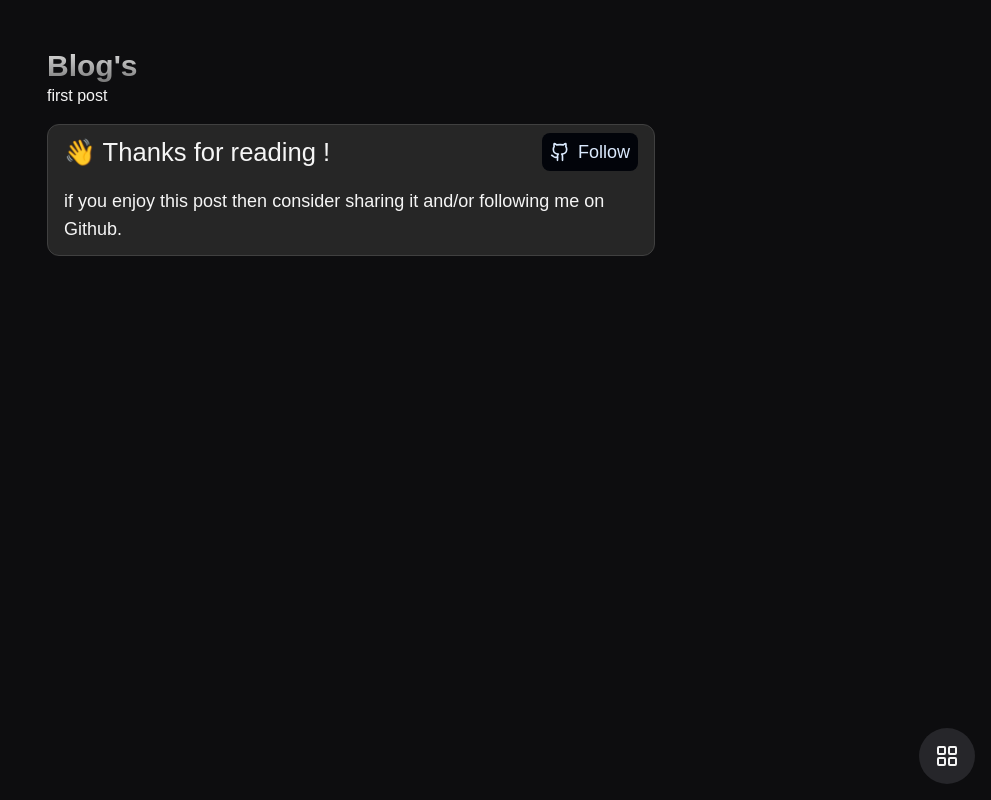
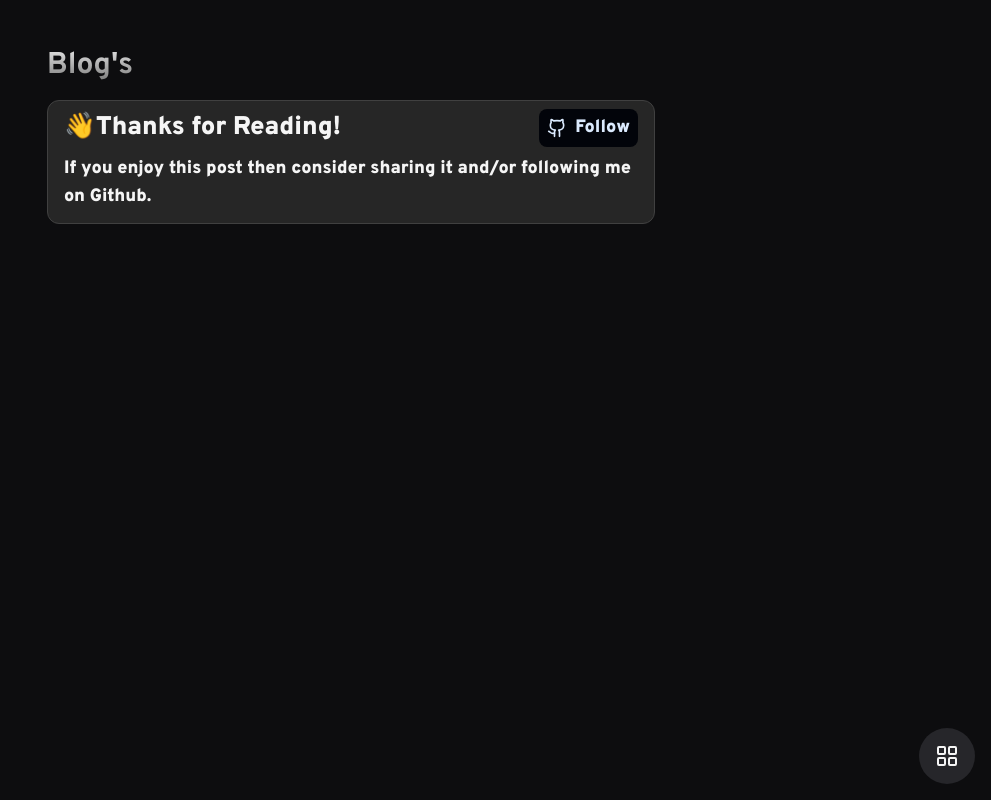
Before and after one commit to techie084/Techie08, a SvelteKit app: page /blog in a window 1280 px wide. Shown: the whole page, without its empty margins (289-1280 px from the left). Built offline with nearby package versions, Linux system fonts and the light colour scheme.

Commit message:
fix: Added font

```diff
--- a/src/app.css
+++ b/src/app.css
@@ -2,8 +2,6 @@
 @import 'tailwindcss/components';
 @import 'tailwindcss/utilities';
 
-/* <!-- fonts.google --> */
-@import url('https://fonts.googleapis.com/css2?family=Overpass:ital,wght@0,100..900;1,100..900&display=swap');
 
 * {
 	transition: all 300ms ease;
--- a/src/app.html
+++ b/src/app.html
@@ -5,6 +5,10 @@
 		<!-- Fav - icon -->
 		<link rel="icon" href="%sveltekit.assets%/favicon.ico" />
 		<meta name="viewport" content="width=device-width, initial-scale=1" />
+		<!-- fonts.google -->
+		<style>
+			@import url('https://fonts.googleapis.com/css2?family=Overpass:ital,wght@0,100..900;1,100..900&display=swap');
+		</style>
 		%sveltekit.head%
 	</head>
 	<body data-sveltekit-preload-data="hover">
--- a/src/lib/component/blog.svelte
+++ b/src/lib/component/blog.svelte
@@ -26,7 +26,7 @@
 				aria-hidden="true"
 			/>
 			<div class="flex w-full flex-col gap-1">
-				<h3 class=" line-clamp-2 text-start hover:cursor-pointer group-hover:text-gray-200">
+				<h3 class="line-clamp-2 text-start  group-hover:text-gray-200">
 					{blog.title}
 				</h3>
 				<p class="line-clamp-2 text-start text-[clamp(0.8rem,1.8vw,1.1rem)] text-gray-200">
--- a/src/lib/component/contact.svelte
+++ b/src/lib/component/contact.svelte
@@ -20,7 +20,7 @@
 		},
 		{
 			title: 'Facebook',
-			link: 'https://facebook.com/itzking.wisy',
+			link: 'https://facebook.com/techie084',
 			icon: Facebook
 		},
 		{
--- a/src/routes/+layout.svelte
+++ b/src/routes/+layout.svelte
@@ -3,6 +3,6 @@
 	let { children } = $props();
 </script>
 
-<main id="app">
+<main id="app" class="font-Overpass font-black">
 	{@render children()}
 </main>
--- a/src/routes/blog/+page.svelte
+++ b/src/routes/blog/+page.svelte
@@ -1,8 +1,18 @@
 <script lang="ts">
-	import { Github } from '@lucide/svelte';
+	import { Github, SmilePlus } from '@lucide/svelte';
 	import Seo from '$lib/component/shared/seo.svelte';
 	import Navbar from '$lib/component/navbar.svelte';
 	import * as index from '$lib/index';
+
+	const BlogPosts = [
+		{
+			title: 'svelte is better',
+			description: '',
+			date: '',
+			links: ['blog/0', ''],
+			icon: SmilePlus
+		}
+	];
 </script>
 
 <Seo
@@ -18,11 +28,34 @@
 		<strong class="flex h-full w-full">Blog's</strong>
 	</h1>
 
-	<a href="/blog/0">first post</a>
+	<!-- {#each BlogPosts as posts}
+		<div class="flex w-full items-center gap-4 rounded-lg border border-[#26262a] p-2">
+			<svelte:component this={posts.icon} class="size-[clamp(2.5rem,5vw,2.25rem)] shrink-0" />
+			<div class="flex w-full flex-col gap-1">
+				<div class="flex items-center justify-between gap-2">
+					<h3 class="line-clamp-3 text-start">{posts.title}</h3>
+					<div class="flex">
+						{#each posts.links as link, i}
+							<a class="flex size-[clamp(2rem,5vw,2.25rem)] shrink-0" href={link} target="_blank"> -->
+	<!-- {#each posts.linkIcons as icon, j}
+									{#if i === j}
+										<svelte:component this={icon} />
+									{/if}
+								{/each} -->
+	<!-- </a>
+						{/each}
+					</div>
+				</div>
+				<p class="line-clamp-2 text-start text-[clamp(0.8rem,2vw,1.1rem)] text-gray-200">
+					{posts.description}
+				</p>
+			</div>
+		</div>
+	{/each} -->
 
 	<div class="my-8 w-full rounded-xl border border-neutral-700 bg-neutral-800 px-4 py-2 pb-3">
-		<div class="mb-4 flex justify-between">
-			<p class="text-[clamp(1.3rem,3vw,1.6rem)]">👋 Thanks for reading !</p>
+		<div class="mb-2 flex justify-between">
+			<p class="text-[clamp(1.3rem,3vw,1.6rem)]">👋Thanks for Reading!</p>
 			<a
 				class="flex items-center gap-2 rounded-lg bg-[#02040A] px-2 py-1 text-lg text-blue-100 transition-colors hover:bg-neutral-900"
 				target="_blank"
@@ -30,7 +63,7 @@
 			>
 		</div>
 		<p class="text-lg">
-			if you enjoy this post then consider sharing it and/or following me on Github.
+			If you enjoy this post then consider sharing it and/or following me on Github.
 		</p>
 	</div>
 </section>
```
Also changed, not shown: src/routes/project/+page.svelte (+0 -7 lines).
